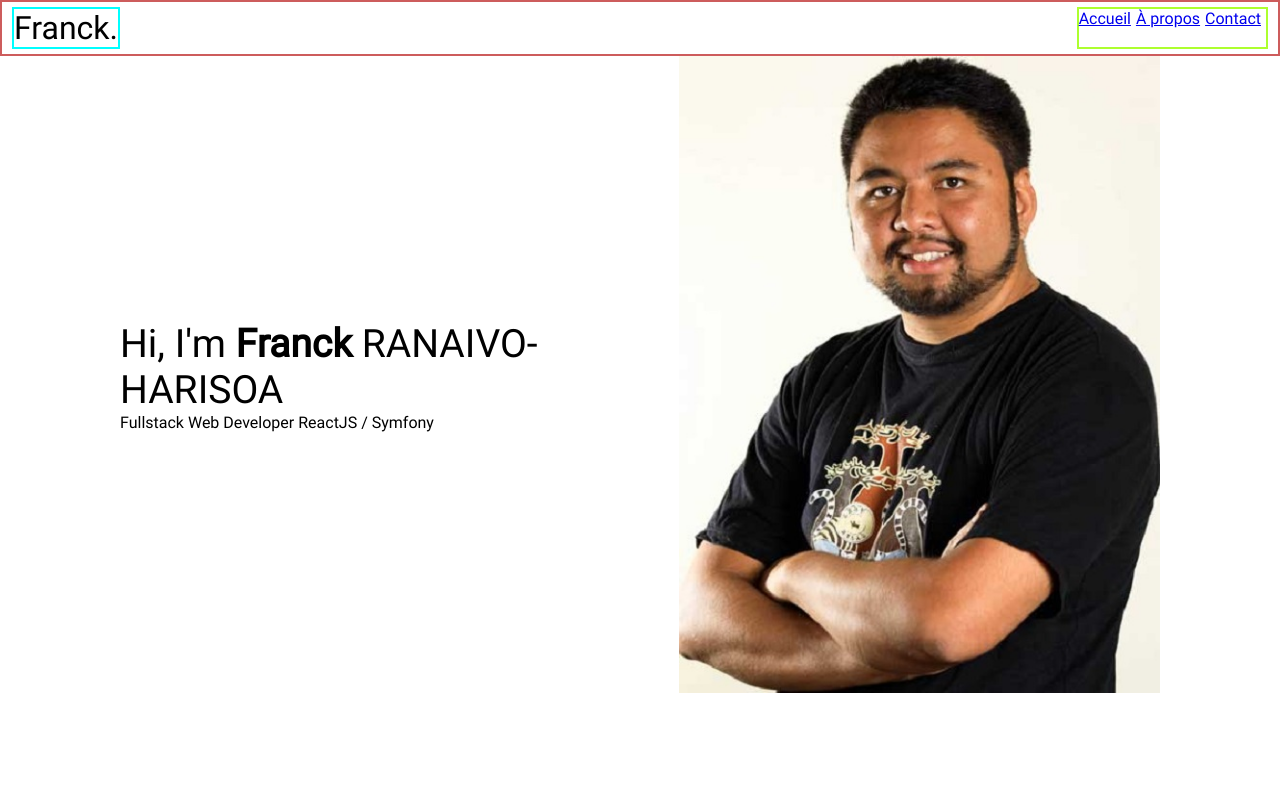
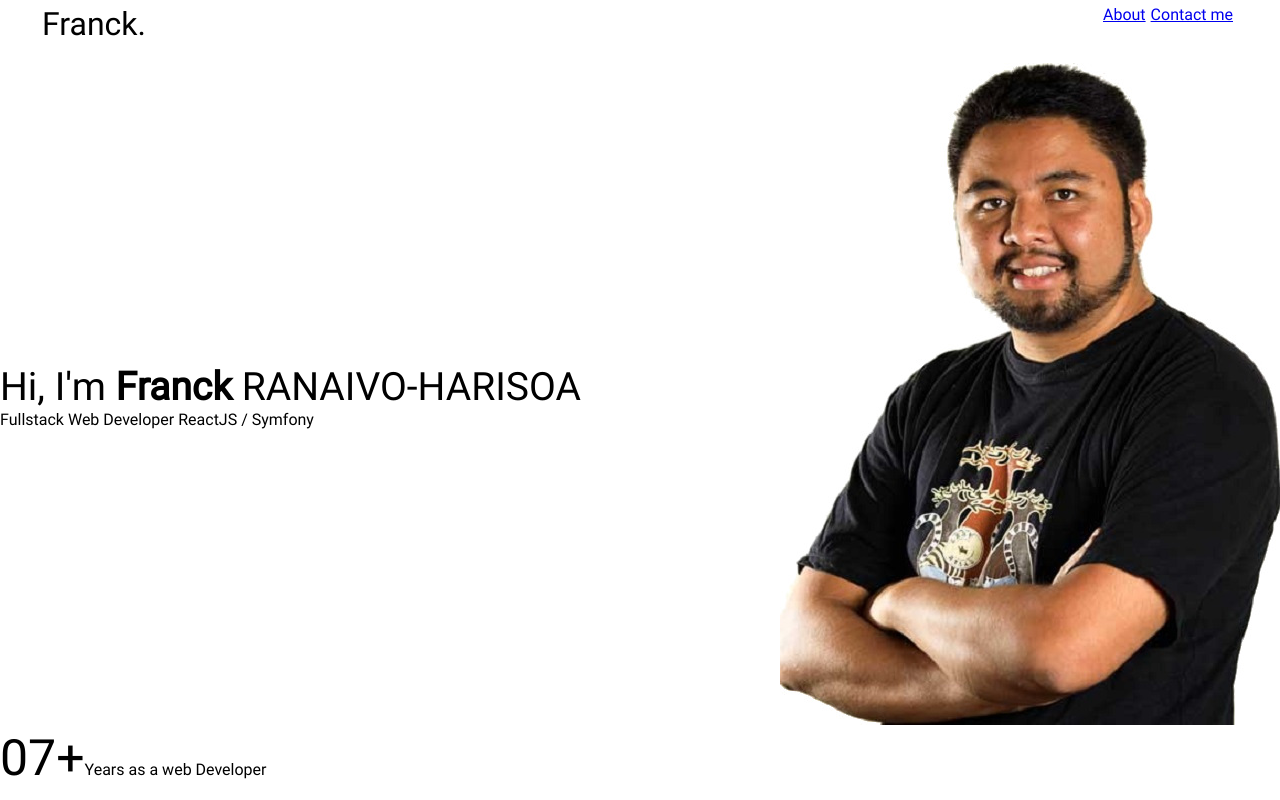
Before and after one commit to franckranaivo/blog-portfolio, a React (Vite) app: page / in a window 1280 px wide. Built offline with nearby package versions, Linux system fonts and the light colour scheme.

Commit message:
Add content to homepage

```diff
--- a/src/assets/css/index.css
+++ b/src/assets/css/index.css
@@ -23,18 +23,13 @@ img {
   height: auto;
 }
 
-main{
-  padding: 0 120px ;
+main.container{
+  margin: 15px auto 0 auto;
+  overflow: hidden;
 }
 
-.presentation {
-  display: flex;
-  flex-direction: row;
-  justify-content: space-between;
-  align-items: center;
+@media screen and (min-width:1440px){
+  main.container{
+    max-width: 1400px;
+  }
 }
-
-.presentation--name{
-  font-family: Roboto-Bold;
-  font-size: 39px;
-}
--- /dev/null
+++ b/src/assets/css/pages/accueil.css
@@ -0,0 +1,47 @@
+.presentation {
+    display: flex;
+    flex-direction: row;
+    justify-content: space-between;
+    align-items: center;
+}
+
+.presentation--name{
+    font-family: Roboto-Bold;
+    font-size: 39px;
+}
+
+.presentation {
+    animation-duration: 2s;
+    animation-name: fadeIn;
+}
+
+
+.presentation--txt {
+    transform: translateX(-50%);
+    animation: slideIn 1s forwards;
+}
+
+.presentation--img {
+    transform: translateX(50%);
+    animation: slideIn 1s forwards;
+}
+
+.xp-years{
+    font-size: 50px;
+}
+
+@keyframes fadeIn {
+    from {
+        opacity: 0;
+    }
+
+    to {
+        opacity: 1;
+    }
+}
+
+@keyframes slideIn{
+    to {
+        transform: translateX(0%);
+    }
+}
--- a/src/components/Header/Header.css
+++ b/src/components/Header/Header.css
@@ -2,15 +2,15 @@
     display: flex;
     flex-direction: row;
     justify-content: space-between;
-    border: indianred 2px solid;
     padding: 5px 10px;
+    width: 95%;
+    margin: 0 auto;
 }
 
 .header--left{
-    border: aqua 2px solid;
+
 }
 
 .header--right{
-    border: greenyellow 2px solid;
     align-items: center;
 }
--- a/src/components/Navigation/Navigation.jsx
+++ b/src/components/Navigation/Navigation.jsx
@@ -6,9 +6,8 @@ export default function Navigation() {
     return (
         <nav>
             <ul>
-                <li><Link to="/">Accueil</Link></li>
-                <li><Link to="/a-propos">À propos</Link></li>
-                <li><Link to="/contact">Contact</Link></li>
+                <li><Link to="/a-propos">About</Link></li>
+                <li><Link to="/contact">Contact me</Link></li>
             </ul>
         </nav>
     )
--- a/src/pages/Accueil.jsx
+++ b/src/pages/Accueil.jsx
@@ -1,18 +1,29 @@
 import React from 'react'
-import profilImg from '../assets/img/profil.jpg'
+import profilImg from '../assets/img/profile-bgless.jpg'
+import '../assets/css/pages/accueil.css'
 
 export default function Accueil() {
     return (
         <main className="container">
             <div className="presentation">
-                <div>
+                <div className="presentation--txt">
                     <p className="presentation--name">Hi, I'm <strong>Franck</strong> RANAIVO-HARISOA</p>
                     <p>Fullstack Web Developer ReactJS / Symfony</p>
                 </div>
-                <div>
+                <div className="presentation--img">
                     <img src={profilImg}/>
                 </div>
             </div>
+            {/* history */}
+            <div className={"record"}>
+                <div className={"xp"}>
+                    <span className={"xp-years"}>07+</span><span>Years as a web Developer</span>
+                </div>
+                <div className={"skills--list"}>
+
+                </div>
+            </div>
+
         </main>
     )
 }
--- a/src/pages/Apropos.jsx
+++ b/src/pages/Apropos.jsx
@@ -2,7 +2,7 @@ import React from 'react'
 
 export default function Apropos() {
   return (
-    <main>
+    <main className="container">
         <h2>A propos</h2>
     </main>
   )
--- a/src/pages/Contact.jsx
+++ b/src/pages/Contact.jsx
@@ -2,7 +2,7 @@ import React from 'react'
 
 export default function Contact() {
   return (
-    <main>
+    <main className="container">
         <h2>Contact</h2>
     </main>
   )
```
Also changed, not shown: src/assets/img/profile-bgless.jpg (added), src/components/Footer/Footer.jsx (renamed from src/components/Footer.jsx).
